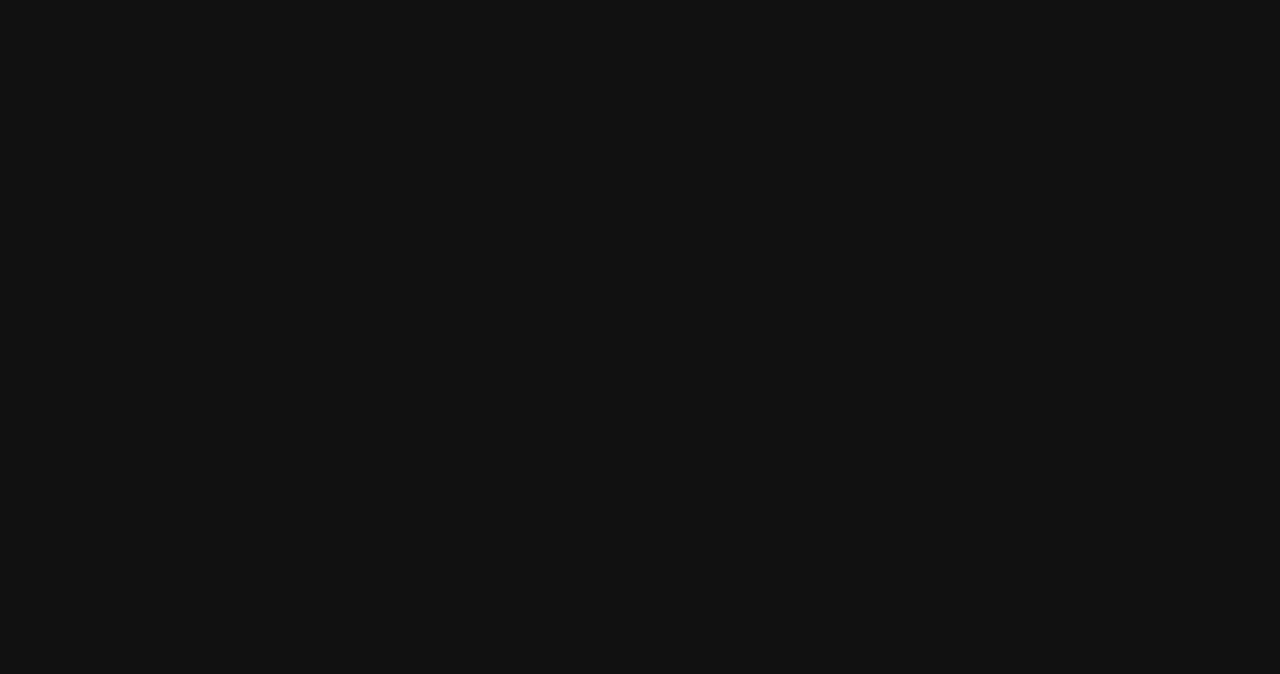
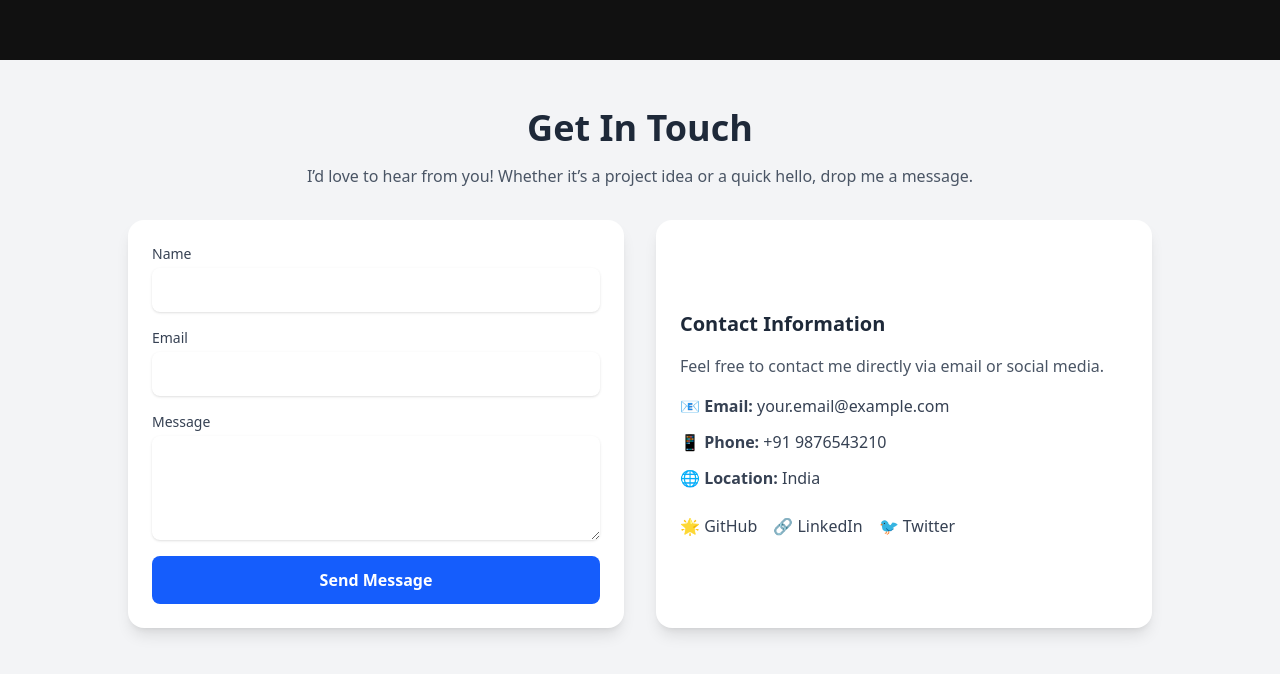
Before and after one commit to Swaraj0769/Portfolio, a React (Vite) app: page / in a window 1280 px wide. Shown: the part 2192-2866 px from the top of the page. Before the commit the page ends 2800 px from the top, so only its background shows below. Built offline with nearby package versions, Linux system fonts and the light colour scheme.

Commit message:
contact page are added.

```diff
--- a/package.json
+++ b/package.json
@@ -12,6 +12,7 @@
   "dependencies": {
     "@gsap/react": "^2.1.2",
     "@tailwindcss/vite": "^4.1.12",
+    "emailjs-com": "^3.2.0",
     "gsap": "^3.13.0",
     "react": "^19.1.0",
     "react-dom": "^19.1.0",
--- a/src/components/home/HomeHeroText.jsx
+++ b/src/components/home/HomeHeroText.jsx
@@ -3,8 +3,8 @@ import Video from './Video'
 
 const HomeHeroText = () => {
   return (
-    <div className='pt-18 ml-10 inline text-center'>
-        <div className='text-[7vw] uppercase flex items-center justify-start leading-[7vw]'>Lorem ipsum </div>
+    <div className='pt-50 lg:pt-18 ml-10 inline text-center'>
+        <div className='text-[15vw] lg:text-[7vw] uppercase flex items-center justify-start leading-[7vw]'>Lorem ipsum </div>
         <div className='text-[7vw] uppercase flex items-start justify-start leading-[7vw] '> sit
             <div className='h-[6vw] w-[13vw] bg-amber-100 border-2 rounded-full mt-3 overflow-hidden'>
                 <Video />
--- a/src/components/pages/About.jsx
+++ b/src/components/pages/About.jsx
@@ -2,7 +2,12 @@ import React from 'react'
 
 const About = () => {
   return (
-    <div>About</div>
+    <div className='relative  flex-col justify-center p-6 -mt-10 lg:mt-0 lg:p-50'>
+      <h1 className='text-4xl text-center'>About Me </h1>
+      <p className='text-lg mt-4'>
+        "Hi, I’m Swaraj Sanodiya, a passionate MERN stack developer with a strong interest in building user-friendly web applications and solving real-world problems through code. As a fresher, I’ve been working on projects like chatbots, location tracking, and image processing tools, which have helped me develop a solid foundation in React.js, Node.js, Express.js, and MongoDB. I enjoy exploring new technologies, designing clean UIs, and writing efficient code. My goal is to grow as a full-stack developer while contributing to meaningful projects and collaborating with innovative teams. When I’m not coding, I love learning about new tech trends and enhancing my problem-solving skills."
+      </p>
+    </div>
   )
 }
 
--- /dev/null
+++ b/src/components/pages/Contact.jsx
@@ -0,0 +1,181 @@
+import React, { useState } from "react";
+// import emailjs from "emailjs-com";
+
+const Contact = () => {
+  const [formData, setFormData] = useState({
+    name: "",
+    email: "",
+    message: "",
+  });
+  const [status, setStatus] = useState("");
+
+  const handleChange = (e) => {
+    setFormData({ ...formData, [e.target.name]: e.target.value });
+  };
+
+  const sendEmail = (e) => {
+    e.preventDefault();
+    setStatus("Sending...");
+
+    emailjs
+      .send(
+        "service_t4zpgdl", // Replace with your EmailJS Service ID
+        "template_318ww2l", // Replace with your Template ID
+        formData,
+        "pxoQ5iS1wKb1M2RC0" // Replace with your Public Key
+      )
+      .then(
+        () => {
+          setStatus("Message sent successfully!");
+          setFormData({ name: "", email: "", message: "" });
+        },
+        (error) => {
+          console.error(error);
+          setStatus("Failed to send message. Try again.");
+        }
+      );
+  };
+
+  return (
+    <section
+      className="bg-gray-100 dark:bg-gray-900 py-12 px-4 sm:px-6 lg:px-8 transition-colors duration-300"
+      id="contact"
+    >
+      <div className="max-w-4xl mx-auto text-center">
+        <h2 className="text-3xl sm:text-4xl font-bold text-gray-800 dark:text-white mb-4">
+          Get In Touch
+        </h2>
+        <p className="text-gray-600 dark:text-gray-300 mb-8">
+          I’d love to hear from you! Whether it’s a project idea or a quick
+          hello, drop me a message.
+        </p>
+      </div>
+
+      <div className="grid grid-cols-1 lg:grid-cols-2 gap-8 max-w-5xl mx-auto">
+        {/* Contact Form */}
+        <div className="bg-white dark:bg-gray-800 shadow-lg rounded-2xl p-6">
+          <form onSubmit={sendEmail} className="space-y-4">
+            <div>
+              <label
+                htmlFor="name"
+                className="block text-sm font-medium text-gray-700 dark:text-gray-200"
+              >
+                Name
+              </label>
+              <input
+                type="text"
+                id="name"
+                name="name"
+                value={formData.name}
+                onChange={handleChange}
+                required
+                placeholder="Your Name"
+                className="mt-1 block w-full rounded-lg border-gray-300 dark:border-gray-600 dark:bg-gray-700 dark:text-white shadow-sm focus:border-blue-500 focus:ring-blue-500 sm:text-sm p-3"
+              />
+            </div>
+
+            <div>
+              <label
+                htmlFor="email"
+                className="block text-sm font-medium text-gray-700 dark:text-gray-200"
+              >
+                Email
+              </label>
+              <input
+                type="email"
+                id="email"
+                name="email"
+                value={formData.email}
+                onChange={handleChange}
+                required
+                placeholder="your@email.com"
+                className="mt-1 block w-full rounded-lg border-gray-300 dark:border-gray-600 dark:bg-gray-700 dark:text-white shadow-sm focus:border-blue-500 focus:ring-blue-500 sm:text-sm p-3"
+              />
+            </div>
+
+            <div>
+              <label
+                htmlFor="message"
+                className="block text-sm font-medium text-gray-700 dark:text-gray-200"
+              >
+                Message
+              </label>
+              <textarea
+                id="message"
+                name="message"
+                rows="4"
+                value={formData.message}
+                onChange={handleChange}
+                required
+                placeholder="Write your message..."
+                className="mt-1 block w-full rounded-lg border-gray-300 dark:border-gray-600 dark:bg-gray-700 dark:text-white shadow-sm focus:border-blue-500 focus:ring-blue-500 sm:text-sm p-3"
+              ></textarea>
+            </div>
+
+            <button
+              type="submit"
+              className="w-full bg-blue-600 hover:bg-blue-700 text-white font-semibold py-3 px-4 rounded-lg transition-colors duration-300"
+            >
+              Send Message
+            </button>
+            {status && (
+              <p className="text-sm text-center mt-2 text-gray-700 dark:text-gray-300">
+                {status}
+              </p>
+            )}
+          </form>
+        </div>
+
+        {/* Contact Info */}
+        <div className="flex flex-col justify-center bg-white dark:bg-gray-800 shadow-lg rounded-2xl p-6">
+          <h3 className="text-xl font-semibold text-gray-800 dark:text-white mb-4">
+            Contact Information
+          </h3>
+          <p className="text-gray-600 dark:text-gray-300 mb-4">
+            Feel free to contact me directly via email or social media.
+          </p>
+          <ul className="space-y-3 text-gray-700 dark:text-gray-300">
+            <li>
+              📧 <strong>Email:</strong> your.email@example.com
+            </li>
+            <li>
+              📱 <strong>Phone:</strong> +91 9876543210
+            </li>
+            <li>
+              🌐 <strong>Location:</strong> India
+            </li>
+          </ul>
+
+          <div className="flex space-x-4 mt-6">
+            <a
+              href="https://github.com/yourusername"
+              target="_blank"
+              rel="noopener noreferrer"
+              className="text-gray-700 dark:text-gray-300 hover:text-blue-600 transition-colors"
+            >
+              🌟 GitHub
+            </a>
+            <a
+              href="https://linkedin.com/in/yourusername"
+              target="_blank"
+              rel="noopener noreferrer"
+              className="text-gray-700 dark:text-gray-300 hover:text-blue-600 transition-colors"
+            >
+              🔗 LinkedIn
+            </a>
+            <a
+              href="https://twitter.com/yourusername"
+              target="_blank"
+              rel="noopener noreferrer"
+              className="text-gray-700 dark:text-gray-300 hover:text-blue-600 transition-colors"
+            >
+              🐦 Twitter
+            </a>
+          </div>
+        </div>
+      </div>
+    </section>
+  );
+};
+
+export default Contact;
--- a/src/pages/Home.jsx
+++ b/src/pages/Home.jsx
@@ -5,6 +5,7 @@ import HomeBottomText from '../components/home/HomeBottomText'
 import HomeMainHero from '../components/home/HomeMainHero'
 import Skills from '../components/pages/Skills'
 import About from '../components/pages/About'
+import Contact from '../components/pages/Contact'
 
 const Home = () => {
   return (
@@ -14,7 +15,7 @@ const Home = () => {
         <Video />
       </div>
       <div className='h-screen overflow-hidden w-[99vw] flex flex-col relative justify-between'>
-        <div className='flex items-center justify-between mr-18'>
+        <div className='flex items-between lg:items-center lg:justify-between justify-start mr-18'>
           <HomeHeroText />
           <HomeMainHero />
         </div>
@@ -24,6 +25,12 @@ const Home = () => {
       <>
         <Skills />
       </>
+      <>
+        <About />
+      </>
+      <>
+        <Contact />
+      </>
     </div>
   )
 }
```
Also changed, not shown: src/components/pages/Skills.jsx (+9 -11 lines), 1 other file (tests, documents, lock files or other folders).
